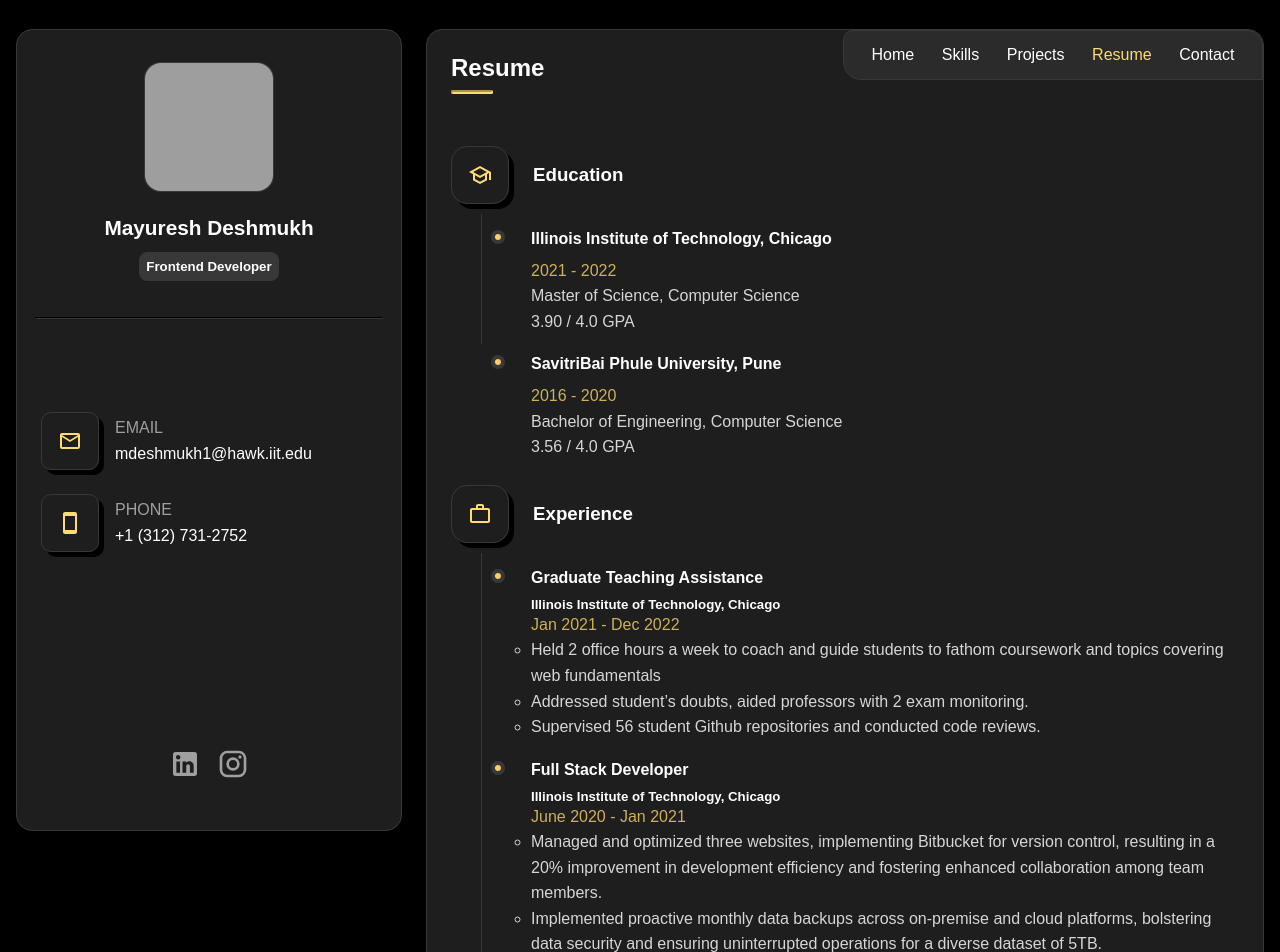
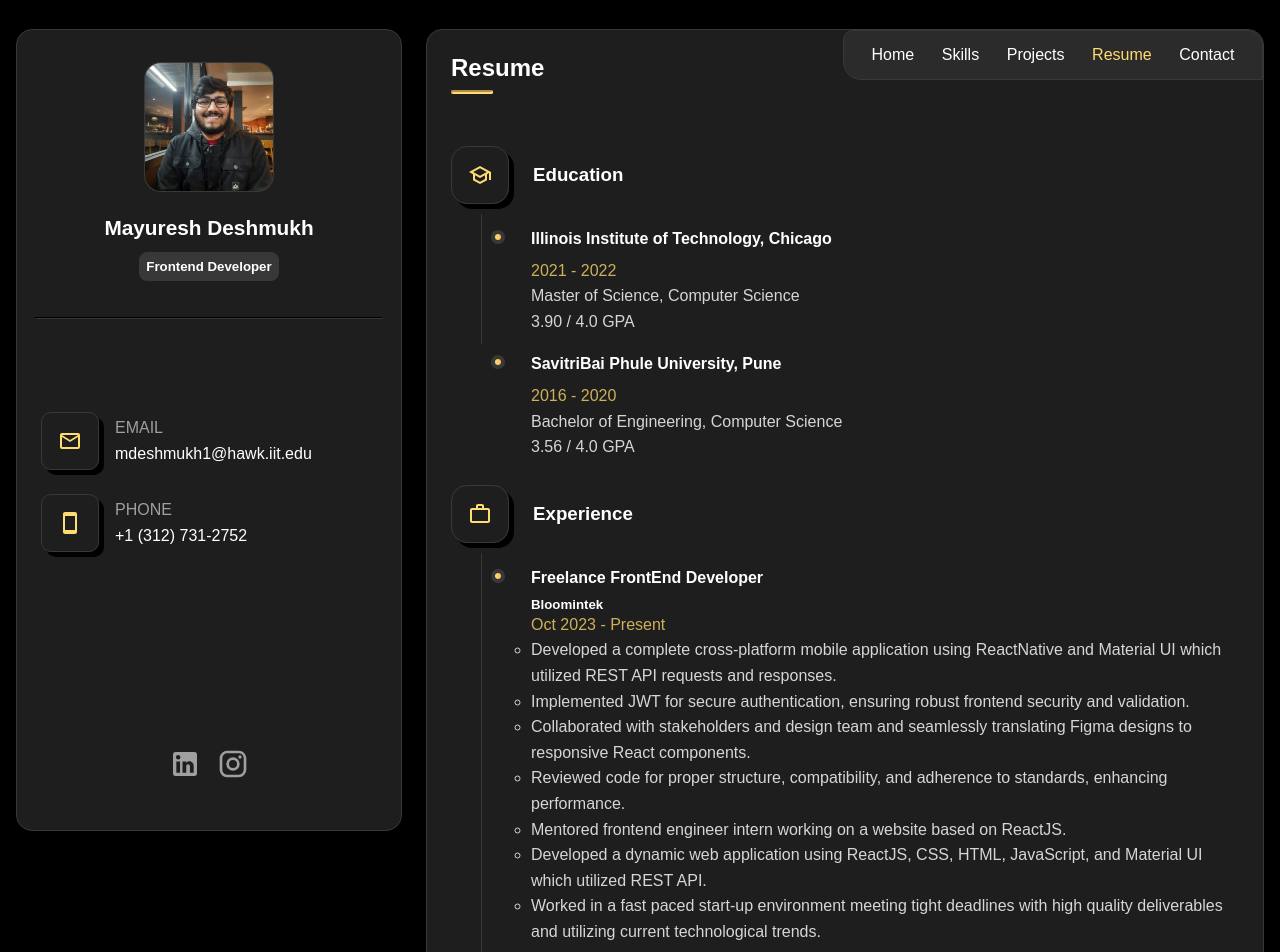
Before and after one commit to MFA21SCM03D/Portfolio, a React (Create React App) app: page /resume in a window 1280 px wide. Shown: the top 952 px of the page. Built offline with nearby package versions, Linux system fonts and the light colour scheme; grey boxes are pictures that could not be loaded.

Commit message:
profile update.

```diff
--- a/src/assets/index.js
+++ b/src/assets/index.js
@@ -1,4 +1,4 @@
-export {default as Profile} from '../assets/profile.JPG';
+export {default as Profile} from '../assets/profile.jpeg';
 export {default as AndroidStudio} from '../assets/AndroidStudio.svg'
 export {default as CSS3} from '../assets/CSS3.svg';
 export {default as Docker} from '../assets/Docker.svg';
--- a/src/pages/Home/Home.jsx
+++ b/src/pages/Home/Home.jsx
@@ -13,14 +13,10 @@ function Home() {
       <div className="home_aboutme_desc">
         <h3>Hi there,</h3>
         <br/>
-        I am a Frontend Software Developer, graduated from the Illinois Institute of Technology, Chicago, achieving a stellar 3.90 GPA.
-        Currently seeking opportunities as a Software Engineer, I bring over 2 years of experience.
+        Hello, I am Mayuresh Deshmukh a seasoned Frontend Software Developer, with over 3 years of experience.
         <br /><br />
-        Passionate about staying ahead of industry trends, I have contributed to diverse projects and demonstrate a commitment to continuous learning.
-        My tech repertoire includes proficiency in Reactjs, Nextjs, MySQL, Python, HTML5, CSS3, JavaScript, TypeScript, Figma, Zeplin, GatsbyJS, Jira, and Git.
-        My professional journey has seen me delve into various aspects of software engineering, including a personal project—an Anime recommendation web app showcasing
-        my skills in Reactjs, Python, FastAPI, and MongoDB. While my preference leans towards Frontend Developer roles, I am open to exploring opportunities that align
-        with my skills and passion for crafting interactive and visually appealing applications.
+        My tech repertoire includes proficiency in Reactjs, HTML5, CSS3, JavaScript, TypeScript, Zod, Figma, Zeplin, Storybook, Jira, Git, MySQL, Python and Java.
+        My expertise spans from Web Apllication and Mobile Application Development, marked by effective communication, strong ownership and a commitment to high-quality products. My professional journey has seen me delve into various aspects of software engineering, including a personal project — an Anime recommendation web app showcasing my skills in Reactjs, Python, FastAPI, and MongoDB, a cross platform mobile application using React Native, Typescript. Passionate Frontend Development and about staying ahead of industry trends, I have contributed to diverse projects and demonstrate a commitment to continuous learning.
         <br /><br />
         Beyond technology, I am an avid sports enthusiast, particularly in football, enjoy engaging in video games like Valorant, and proudly identify as a devoted anime fan and geek.
         I invite you to explore my portfolio and look forward to connecting with like-minded professionals and potential collaborators.
--- a/src/pages/Resume/Resume.jsx
+++ b/src/pages/Resume/Resume.jsx
@@ -34,6 +34,20 @@ function Resume() {
           <h3>Experience</h3>
         </div>
           <ul className="resume_experience_detail">
+            <li className="resume_experience_detail_item">
+              <h5 className='resume_experience_detail_item_title'>Freelance FrontEnd Developer</h5>
+              <h5 className="resume_experience_detail_item_subtitle">Bloomintek</h5>
+              <span>Oct 2023 - Present</span>
+              <ul className='.resume_experience_detail_item_bullet'>
+                <li className='resume_experience_detail_item_bullet_point'>Developed a complete cross-platform mobile application using ReactNative and Material UI which utilized REST API requests and responses.</li>
+                <li className='resume_experience_detail_item_bullet_point'>Implemented JWT for secure authentication, ensuring robust frontend security and validation.</li>
+                <li className='resume_experience_detail_item_bullet_point'>Collaborated with stakeholders and design team and seamlessly translating Figma designs to responsive React components.</li>
+                <li className='resume_experience_detail_item_bullet_point'>Reviewed code for proper structure, compatibility, and adherence to standards, enhancing performance.</li>
+                <li className='resume_experience_detail_item_bullet_point'>Mentored frontend engineer intern working on a website based on ReactJS.</li>
+                <li className='resume_experience_detail_item_bullet_point'>Developed a dynamic web application using ReactJS, CSS, HTML, JavaScript, and Material UI which utilized REST API.</li>
+                <li className='resume_experience_detail_item_bullet_point'>Worked in a fast paced start-up environment meeting tight deadlines with high quality deliverables and utilizing current technological trends.</li>
+              </ul>
+            </li>
             <li className="resume_experience_detail_item">
               <h5 className='resume_experience_detail_item_title'>Graduate Teaching Assistance</h5>
               <h5 className="resume_experience_detail_item_subtitle">Illinois Institute of Technology, Chicago</h5>
```
Also changed, not shown: src/assets/Profile.jpeg (added), 1 other file (tests, documents, lock files or other folders).
